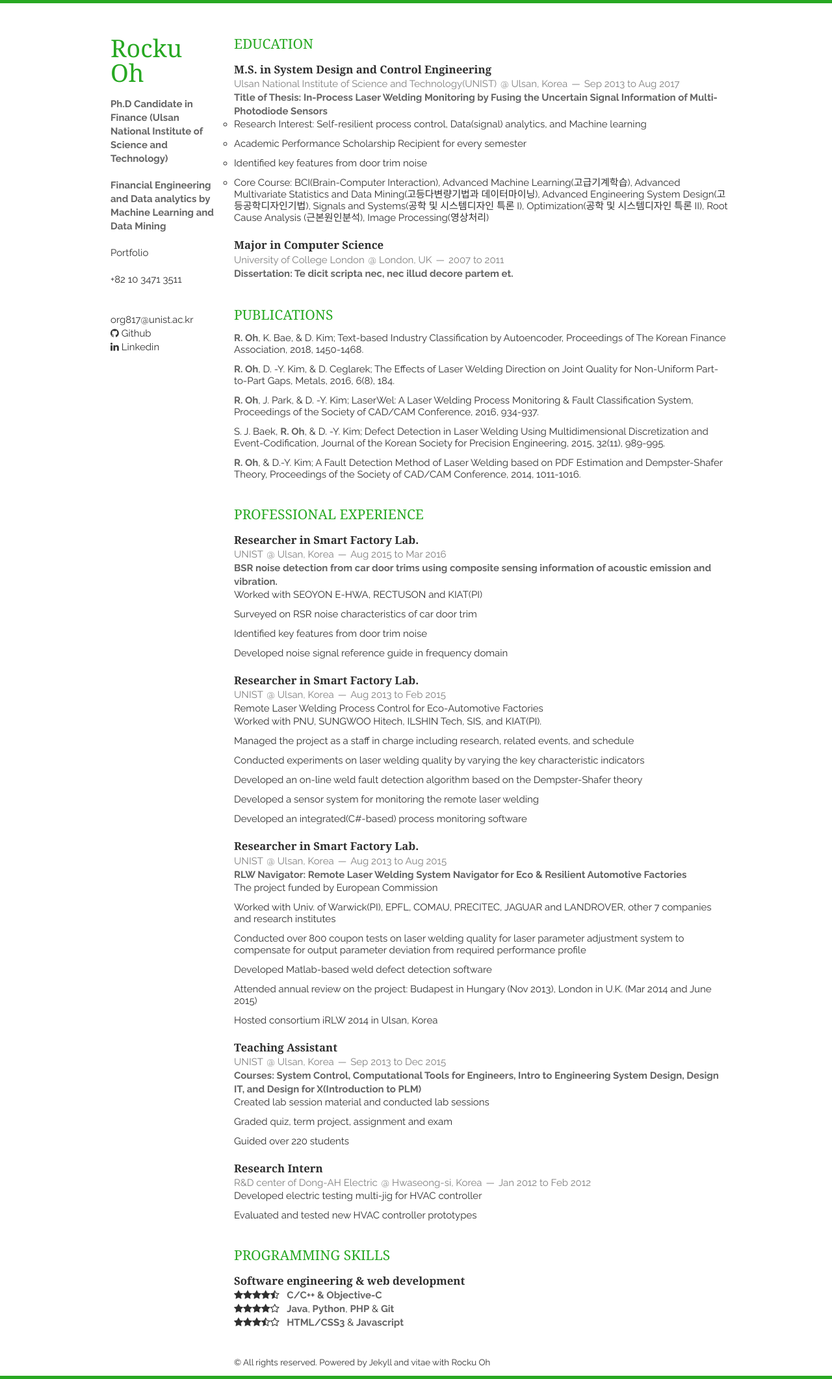
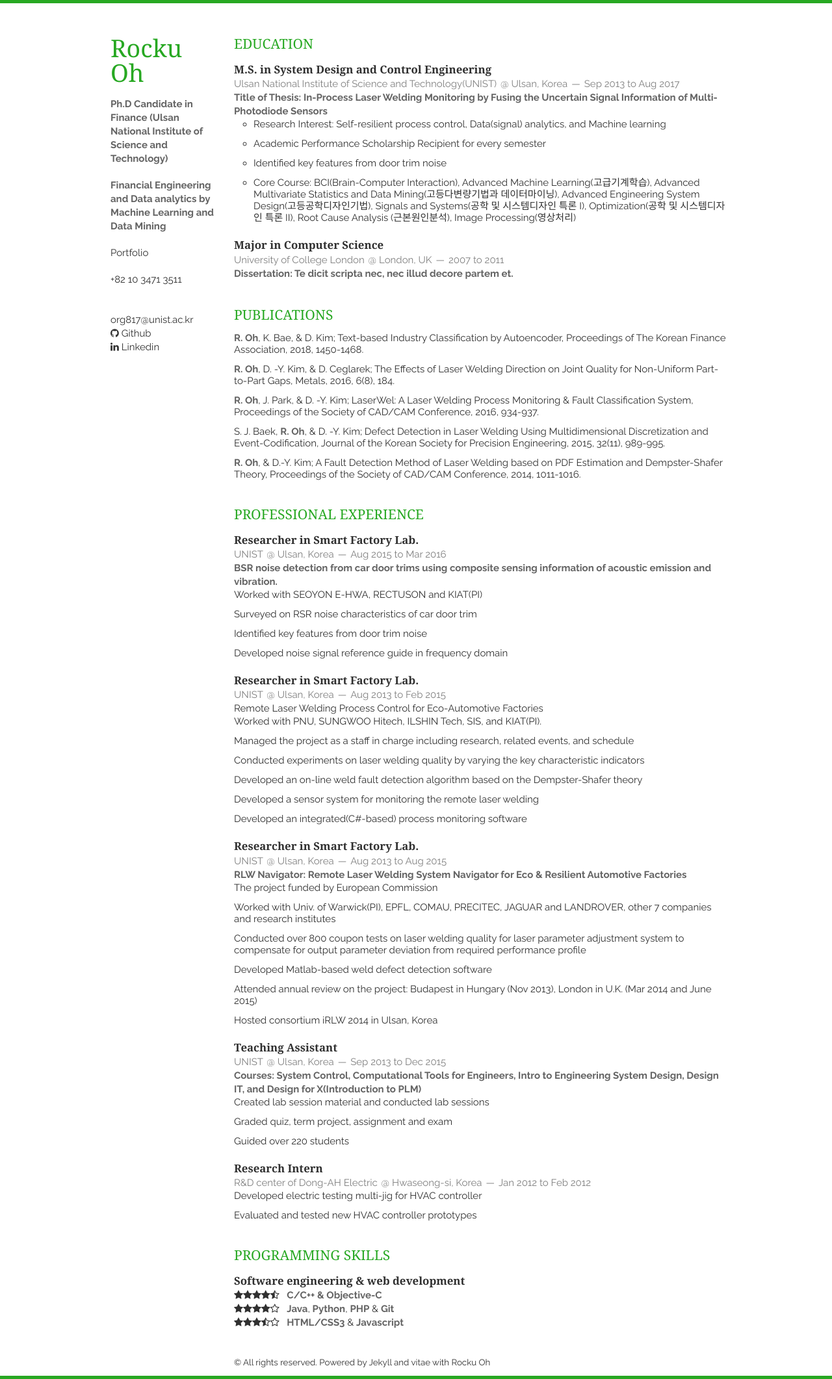
Before and after one commit to org817/org817.github.io, a Jekyll site: the page built from index.html, in a window 1280 px wide. Shown: the whole page at 65% size. Built offline with Jekyll 4.4.1, drawn with Linux system fonts in a browser that asks for light colours; nearby versions of some CDN libraries; the list of posts is cut into pages by our own code.

Commit message:
Update base.css

```diff
--- a/static/css/base.css
+++ b/static/css/base.css
@@ -104,7 +104,7 @@
 	ul, ol { margin-bottom: 20px; }
 	ul { list-style: none outside; }
 	ol { list-style: decimal; }
-	ol, ul.square, ul.circle, ul.disc { margin-left: 0px; }
+	ol, ul.square, ul.circle, ul.disc { margin-left: 30px; }
 	ul.square { list-style: square outside; }
 	ul.circle { list-style: circle outside; }
 	ul.disc { list-style: disc outside; }
```
